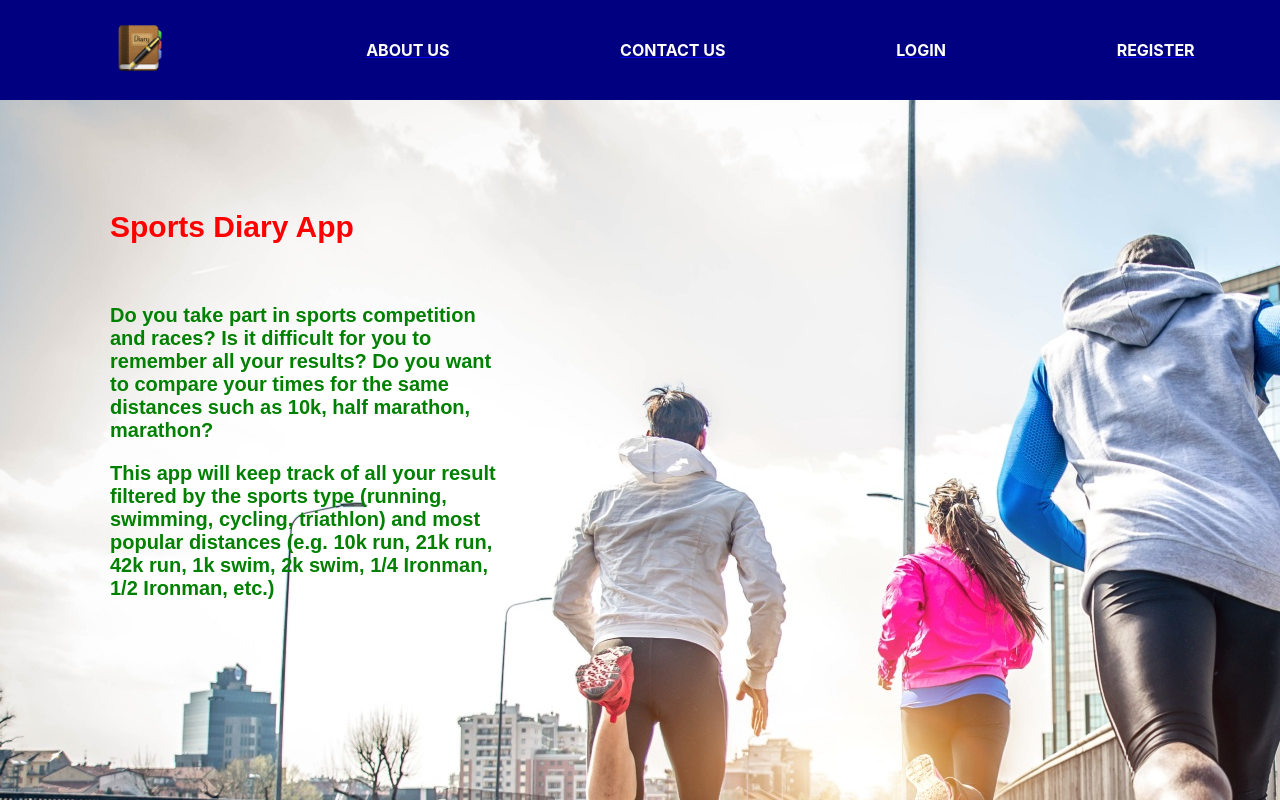
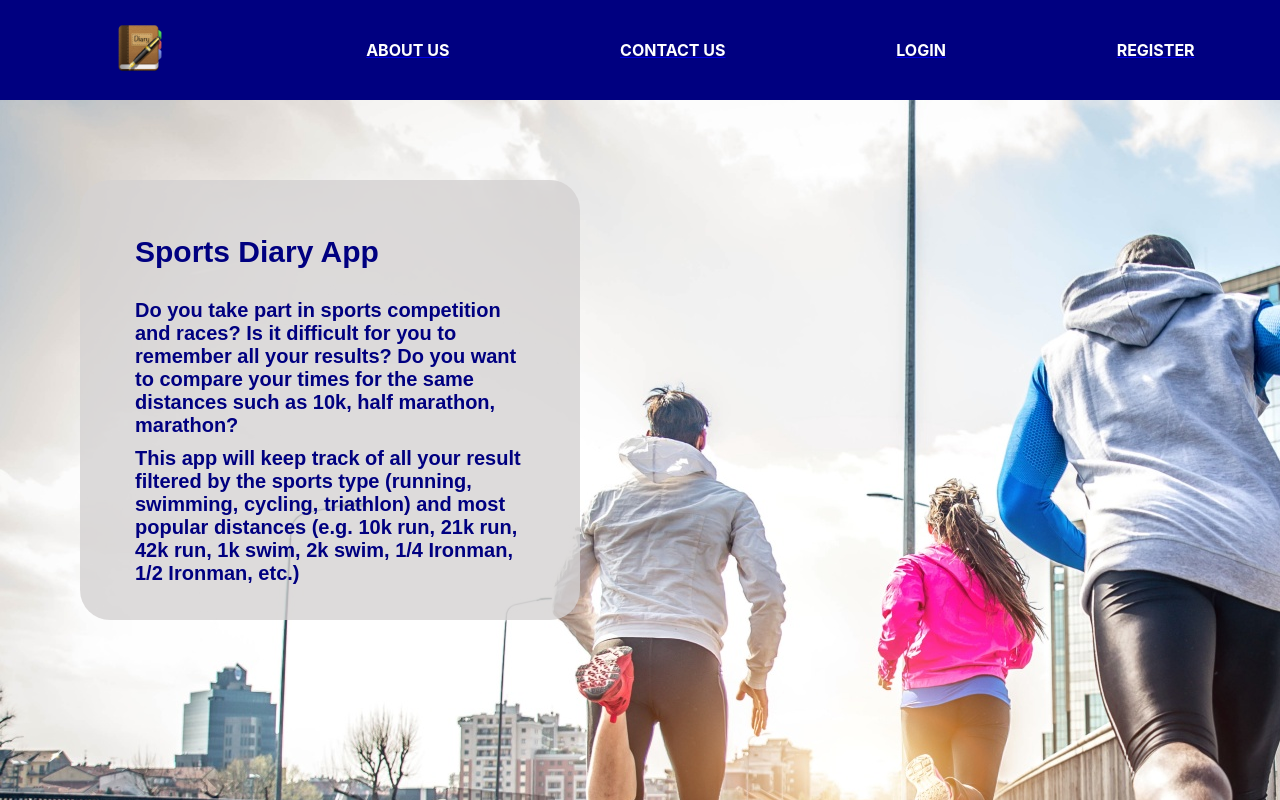
Before and after one commit to marcinbe88/sports-diary-app, a React (Create React App) app in the folder my-react-app/: page / in a window 1280 px wide. Shown: the top 800 px of the page. Built offline with nearby package versions, Linux system fonts and the light colour scheme.

Commit message:
main view description modified

```diff
--- a/my-react-app/src/components/Main/Main.js
+++ b/my-react-app/src/components/Main/Main.js
@@ -1,20 +1,27 @@
-import { StyledHeader, StyledMainSection, StyledParagraph } from "./Main.style";
+import {
+  StyledHeader,
+  StyledMainDescription,
+  StyledMainSection,
+  StyledParagraph,
+} from "./Main.style";
 
 export const Main = () => {
   return (
     <StyledMainSection>
+      <StyledMainDescription>
         <StyledHeader>Sports Diary App</StyledHeader>
         <StyledParagraph>
           Do you take part in sports competition and races? Is it difficult for
-        you to remember all your results? Do you want to compare your times for
-        the same distances such as 10k, half marathon, marathon?
+          you to remember all your results? Do you want to compare your times
+          for the same distances such as 10k, half marathon, marathon?
         </StyledParagraph>
         <StyledParagraph>
-        This app will keep track of all your result filtered by the sports type
-        (running, swimming, cycling, triathlon) and most popular distances (e.g.
-        10k run, 21k run, 42k run, 1k swim, 2k swim, 1/4 Ironman, 1/2 Ironman,
-        etc.)
+          This app will keep track of all your result filtered by the sports
+          type (running, swimming, cycling, triathlon) and most popular
+          distances (e.g. 10k run, 21k run, 42k run, 1k swim, 2k swim, 1/4
+          Ironman, 1/2 Ironman, etc.)
         </StyledParagraph>
+      </StyledMainDescription>
     </StyledMainSection>
   );
 };
--- a/my-react-app/src/components/Main/Main.style.js
+++ b/my-react-app/src/components/Main/Main.style.js
@@ -2,14 +2,14 @@ import styled from "styled-components";
 import BackgroundPic from "../../assets/background1small.jpg";
 
 export const StyledHeader = styled.h1`
-  margin: 60px;
-  color: red;
+  margin: 30px;
+  color: navy;
   font-size: 30px;
 `;
 
 export const StyledParagraph = styled.p`
-  margin: 20px 60px;
-  color: green;
+  margin: 10px 30px;
+  color: navy;
   font-size: 20px;
   font-weight: bold;
   width: 400px;
@@ -21,5 +21,12 @@ export const StyledMainSection = styled.div`
   height: 800px;
   width: 100%;
   overflow: hidden;
-  padding: 50px;
+  padding: 80px;
 `;
+
+export const StyledMainDescription = styled.div`
+  background-color: rgb(213, 210, 210, 0.8);
+  border-radius: 30px;
+  width: 500px;
+  padding: 25px;
+`;
--- /dev/null
+++ b/my-react-app/src/components/sample.css
@@ -0,0 +1,3 @@
+body {
+    background-color:rgb(29, 104, 255);
+}
```
Lines whose indentation alone changed are shown as unchanged.
